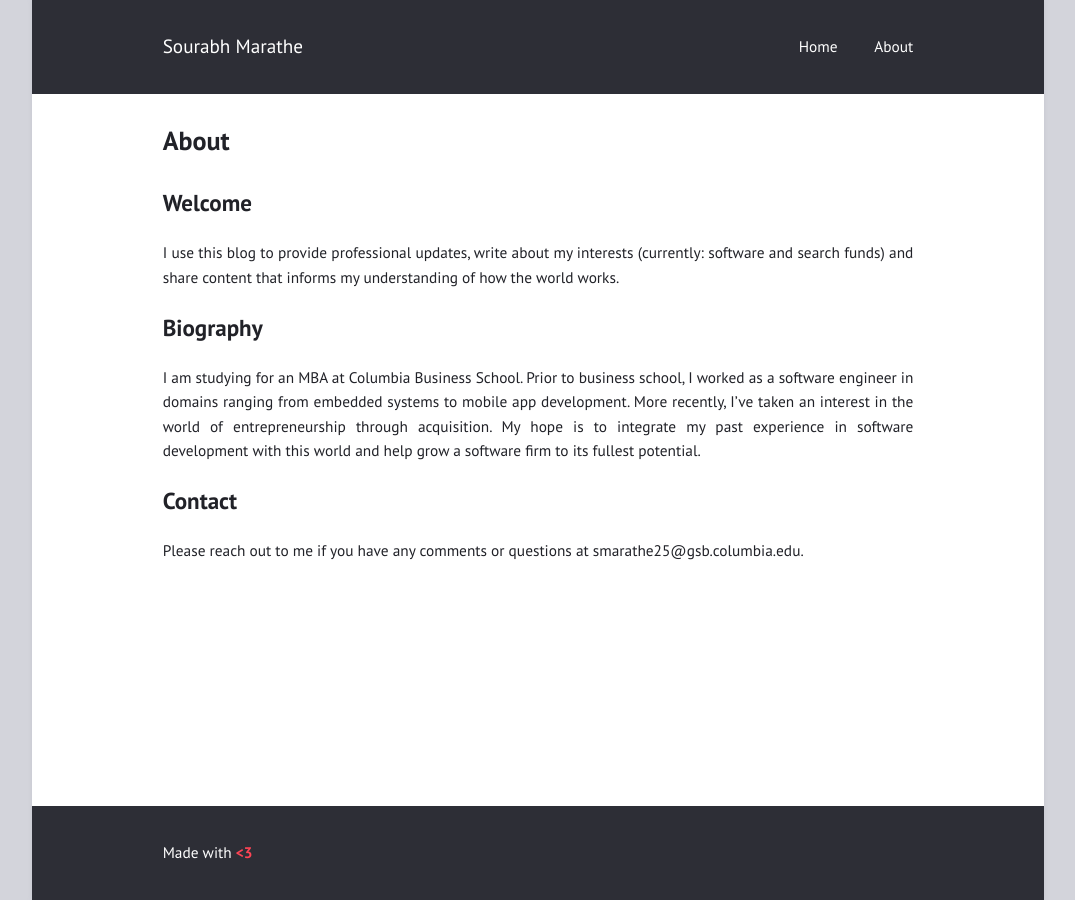
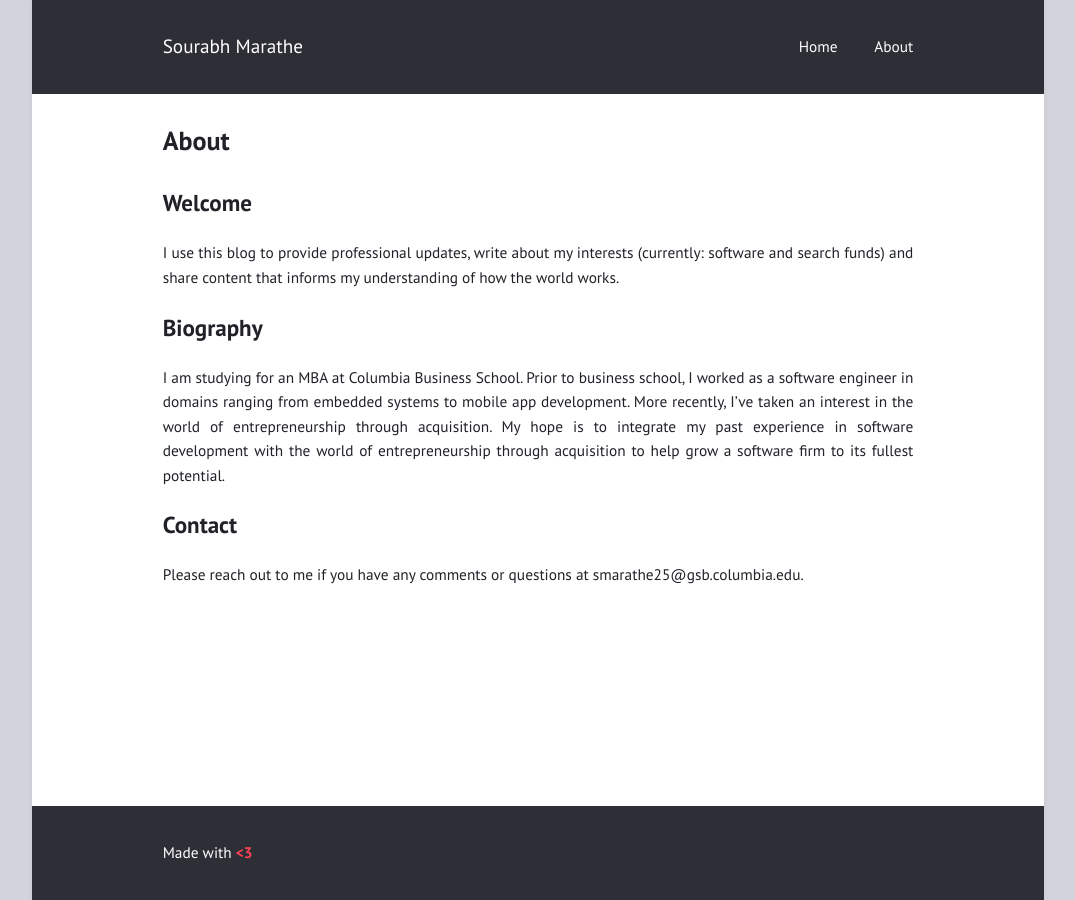
Before and after one commit to sourabhmarathe/sourabhmarathe.github.io, a Jekyll site: the page built from ABOUT.md, in a window 1280 px wide. Shown: the whole page, without its empty margins (102-1177 px from the left). Built offline with Jekyll 4.4.1, drawn with Linux system fonts in a browser that asks for light colours.

Commit message:
Reword about

```diff
--- a/ABOUT.md
+++ b/ABOUT.md
@@ -10,7 +10,7 @@ I use this blog to provide professional updates, write about my interests (curre
 
 ## Biography
 
-I am studying for an MBA at Columbia Business School. Prior to business school, I worked as a software engineer in domains ranging from embedded systems to mobile app development. More recently, I've taken an interest in the world of entrepreneurship through acquisition. My hope is to integrate my past experience in software development with this world and help grow a software firm to its fullest potential.
+I am studying for an MBA at Columbia Business School. Prior to business school, I worked as a software engineer in domains ranging from embedded systems to mobile app development. More recently, I've taken an interest in the world of entrepreneurship through acquisition. My hope is to integrate my past experience in software development with the world of entrepreneurship through acquisition to help grow a software firm to its fullest potential.
 
 ## Contact
 
```
